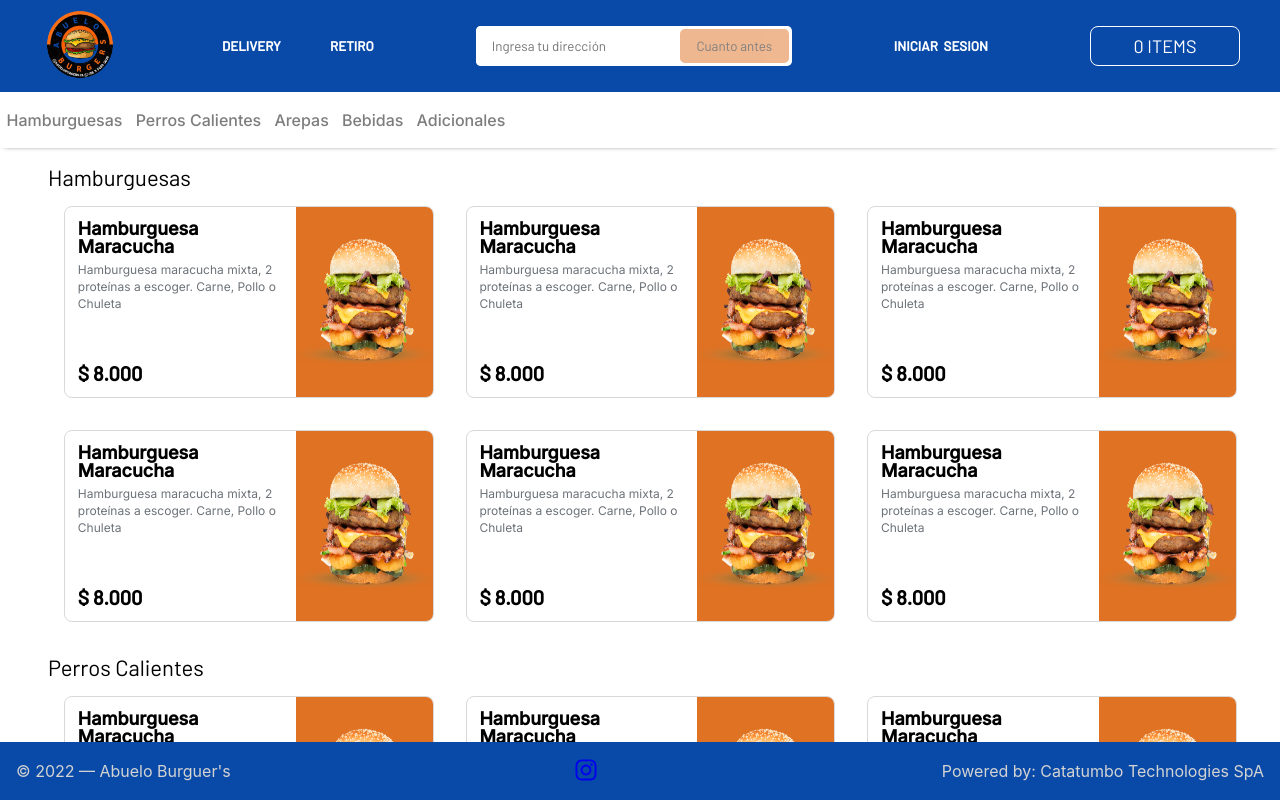
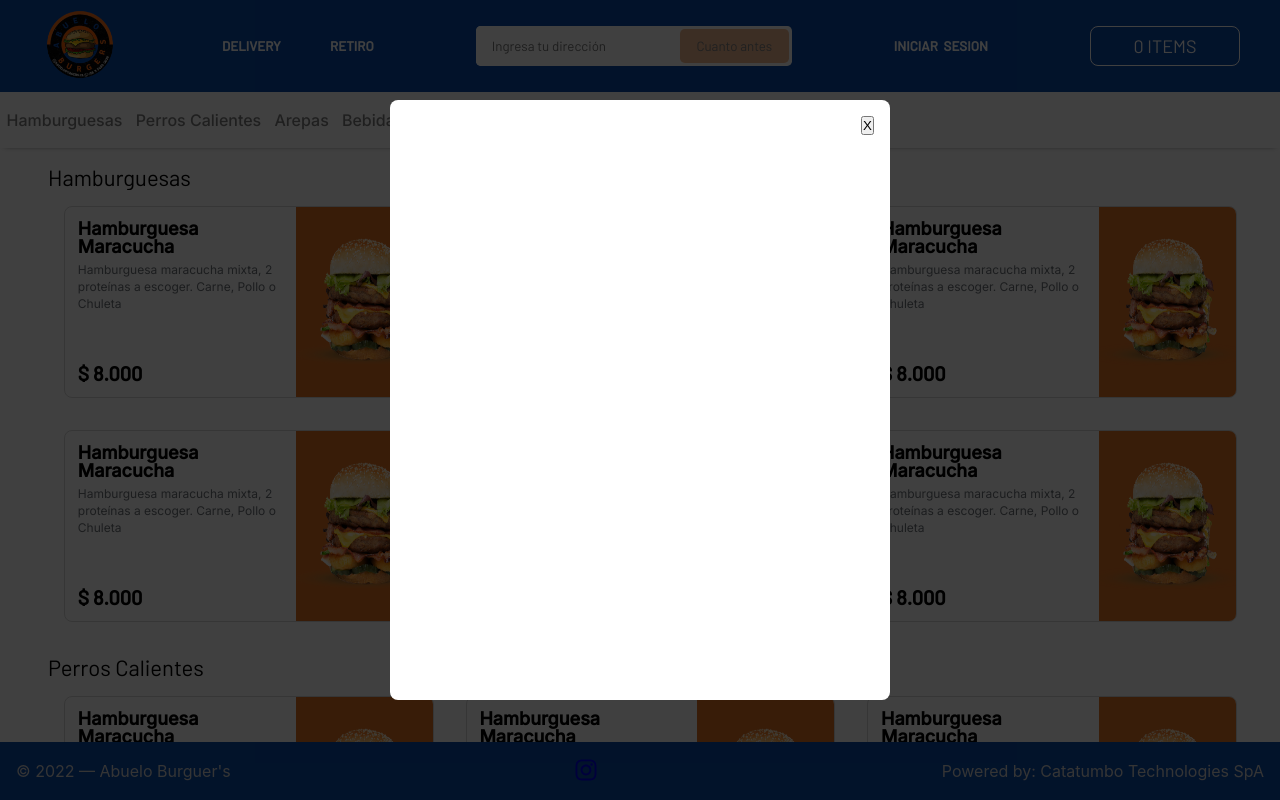
Before and after one commit to roqueheli/delilah-resto-v1.0, a React (Create React App) app: page / in a window 1280 px wide. Both pictures are taken after a click on the button "INICIAR SESION". Built offline with nearby package versions, Linux system fonts and the light colour scheme.

Commit message:
modal con useContext, un paseo

```diff
--- a/src/components/Header/Header.jsx
+++ b/src/components/Header/Header.jsx
@@ -1,7 +1,7 @@
 import React from 'react';
 import Logo from './Logo';
 import ShoppingCart from './ShoppingCart';
-import Login from './Login';
+import Login from '../Login/Login';
 import Delivery from './Delivery';
 import Address from './Address';
 import '../../styles/header.scss'
--- a/src/components/Header/Login.jsx
+++ /dev/null
@@ -1,10 +0,0 @@
-import React from 'react';
-import '../../styles/login.scss';
-
-function Login() {
-  return (
-    <button className='login_'>INICIAR SESION</button>
-  )
-}
-
-export default Login;
--- /dev/null
+++ b/src/components/Login/Login.jsx
@@ -0,0 +1,13 @@
+import React, { useContext } from 'react';
+import { MainContext } from '../../context/mainContext';
+import '../../styles/login.scss';
+
+function Login() {
+  const { setIsOpen } = useContext(MainContext);
+
+  return (
+    <button onClick={() => setIsOpen(true)} className='login_'>INICIAR SESION</button>
+  )
+}
+
+export default Login;
--- /dev/null
+++ b/src/components/Login/ModalLogin.jsx
@@ -0,0 +1,17 @@
+import React, { useContext } from 'react';
+import { MainContext } from '../../context/mainContext';
+import '../../styles/modal.scss';
+
+function ModalLogin() {
+    const { setIsOpen } = useContext(MainContext);
+
+    return (
+        <article className='modal is-open' onClick={() => setIsOpen(false)}>
+            <div className='modal-container'>
+                <button onClick={() => setIsOpen(false)} className='modal-close'>X</button>
+            </div>
+        </article>
+    )
+}
+
+export default ModalLogin;
--- a/src/components/Main/Main.jsx
+++ b/src/components/Main/Main.jsx
@@ -1,10 +1,14 @@
-import React from 'react';
+import React, { useContext } from 'react';
+import { MainContext } from '../../context/mainContext';
 import Card from '../Card/Card';
+import ModalLogin from '../Login/ModalLogin';
 import '../../styles/main.scss';
 
 function Main() {
+    const { isOpen } = useContext(MainContext);
     return (
         <main>
+            {isOpen ? <ModalLogin /> : null}
             <section id='hamburguers'>
                 <p>Hamburguesas</p>
                 <div className='cards_container'>
--- /dev/null
+++ b/src/context/mainContext.jsx
@@ -0,0 +1,13 @@
+import { useState, createContext } from "react";
+
+export const MainContext = createContext();
+
+export default function MainProvider({ children }) {
+    const [isOpen, setIsOpen] = useState(false);
+
+    return (
+        <MainContext.Provider value={ { isOpen, setIsOpen } }>
+          {children}
+        </MainContext.Provider>
+    );
+}
--- a/src/index.js
+++ b/src/index.js
@@ -3,12 +3,15 @@ import ReactDOM from 'react-dom';
 import reportWebVitals from './reportWebVitals';
 import { BrowserRouter } from 'react-router-dom';
 import App from './components/App';
+import MainProvider from '../src/context/mainContext';
 import './styles/index.css';
 
 ReactDOM.render(
   <React.StrictMode>
     <BrowserRouter>
-      <App />
+      <MainProvider>
+        <App />
+      </MainProvider>
     </BrowserRouter>
   </React.StrictMode>,
   document.getElementById('root')
--- /dev/null
+++ b/src/styles/modal.scss
@@ -0,0 +1,34 @@
+.modal {
+    display: flex;
+    position: fixed;
+    z-index: 999;
+    top: 0;
+    left: 0;
+    width: 100%;
+    min-height: 100vh;
+    background-color: rgba(0,0,0,.75);
+    justify-content: center;
+    align-items: center;
+}
+
+.modal .is-open {
+    display: flex;
+}
+
+.modal-container {
+    position: relative;
+    padding: 1rem;
+    min-width: 500px;
+    max-width: 700px;
+    min-height: 600px;
+    max-height: 1000px;
+    overflow-y: auto;
+    background-color: #fff;
+    border-radius: .5rem;
+}
+
+.modal-close {
+    position: absolute;
+    top: 1rem;
+    right: 1rem;
+}
```
Lines whose indentation alone changed are shown as unchanged.
